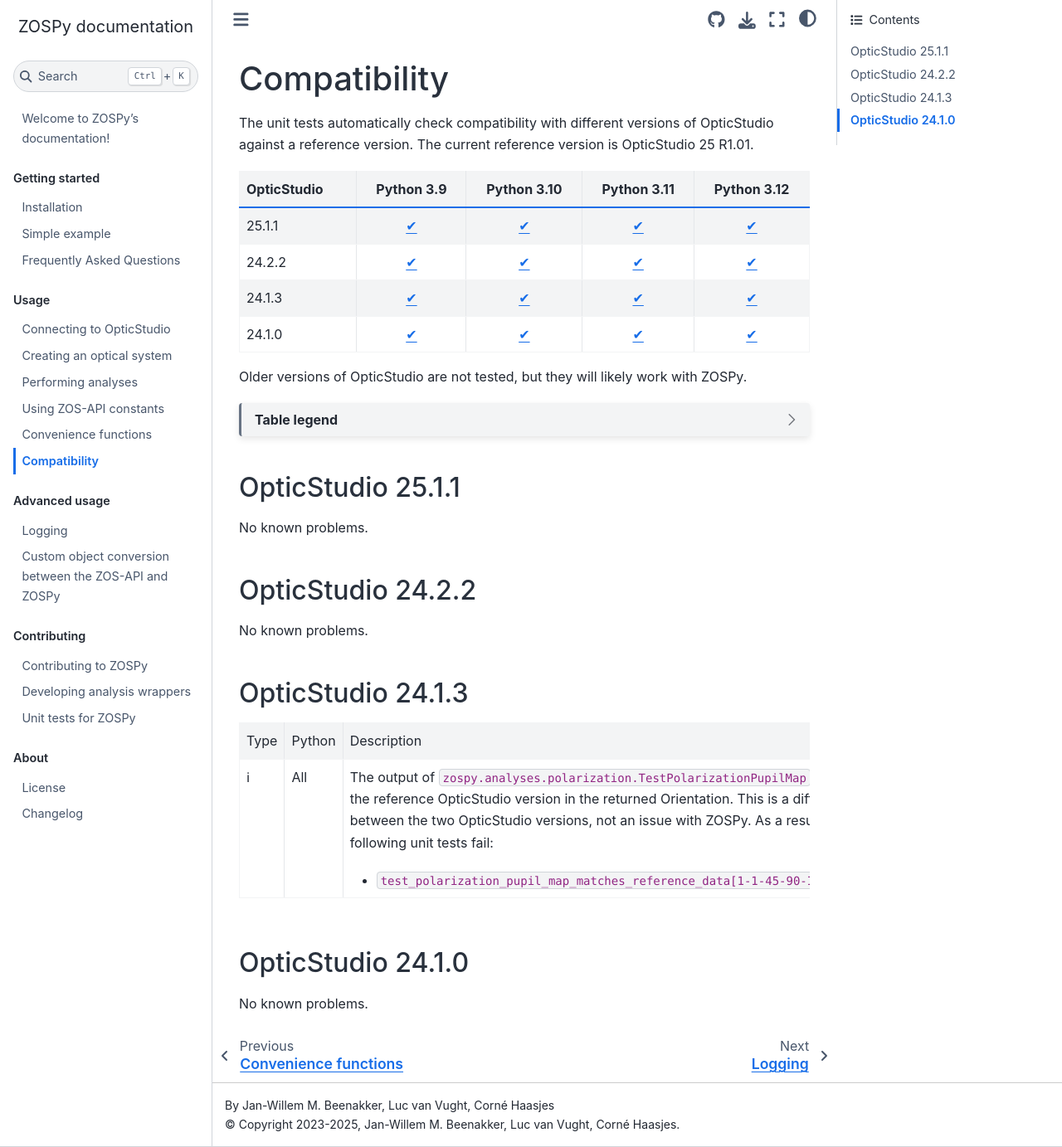
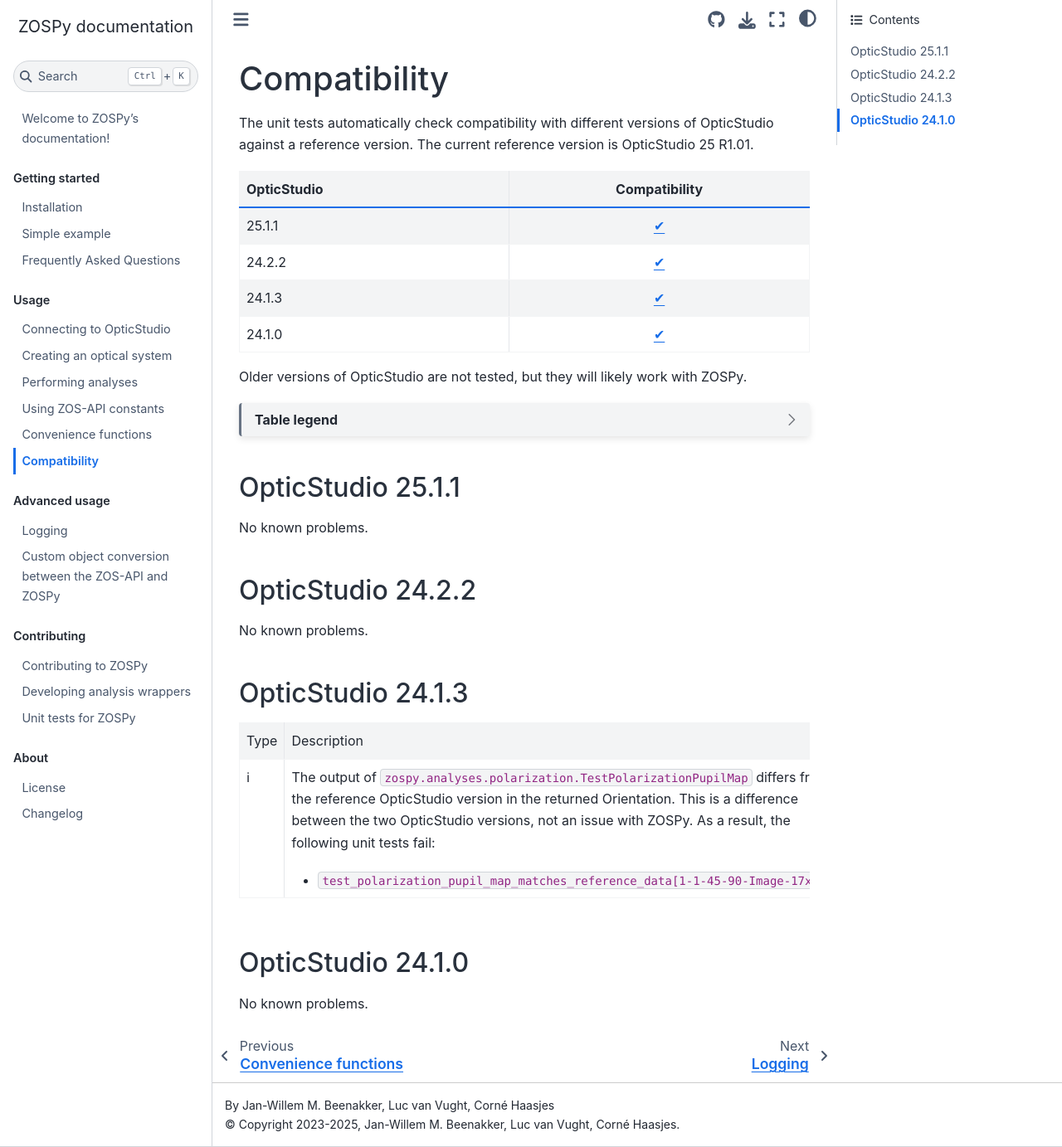
Before and after one commit to MREYE-LUMC/ZOSPy, a Sphinx documentation site: the page built from docs/compatibility.md, in a window 1280 px wide and 1383 px high. Shown: the whole window at 83% size. Built offline with Sphinx 7.4.7 and the Sphinx Book theme 1.1.4, drawn with Linux system fonts in a browser that asks for light colours; pages that are not in the unit, such as notebooks, are missing from menus.

Commit message:
Remove Python version from compatibility table

```diff
--- a/docs/compatibility.md
+++ b/docs/compatibility.md
@@ -21,10 +21,8 @@
 
 :::{list-table}
 * - Type
-  - Python
   - Description
 * - ℹ
-  - All
   - The output of `zospy.analyses.polarization.TestPolarizationPupilMap` differs from the reference OpticStudio version in the returned Orientation.
     This is a difference between the two OpticStudio versions, not an issue with ZOSPy.
     As a result, the following unit tests fail:
--- a/docs/compatibility_table.md
+++ b/docs/compatibility_table.md
@@ -1,9 +1,9 @@
-| OpticStudio | Python 3.9  | Python 3.10 | Python 3.11 | Python 3.12 |
-|-------------|:-----------:|:-----------:|:-----------:|:-----------:|
-| 25.1.1      | [✔][25.1.1] | [✔][25.1.1] | [✔][25.1.1] | [✔][25.1.1] |
-| 24.2.2      | [✔][24.2.2] | [✔][24.2.2] | [✔][24.2.2] | [✔][24.2.2] |
-| 24.1.3      | [✔][24.1.0] | [✔][24.1.3] | [✔][24.1.3] | [✔][24.1.3] |
-| 24.1.0      | [✔][24.1.0] | [✔][24.1.0] | [✔][24.1.0] | [✔][24.1.0] |
+| OpticStudio | Compatibility |
+|-------------|:-------------:|
+| 25.1.1      |  [✔][25.1.1]  |
+| 24.2.2      |  [✔][24.2.2]  |
+| 24.1.3      |  [✔][24.1.0]  |
+| 24.1.0      |  [✔][24.1.0]  |
 
 Older versions of OpticStudio are not tested, but they will likely work with ZOSPy.
 
```
